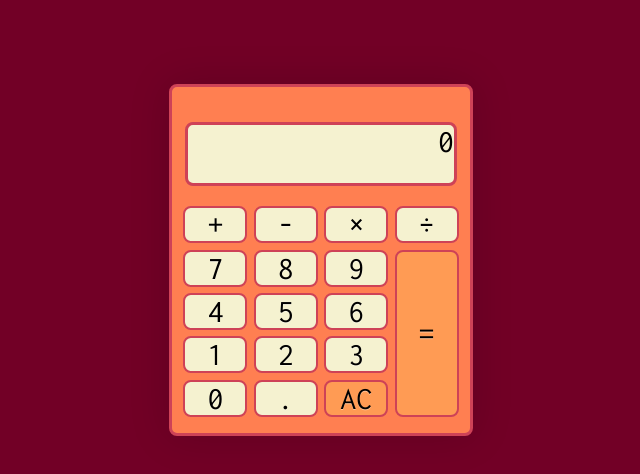
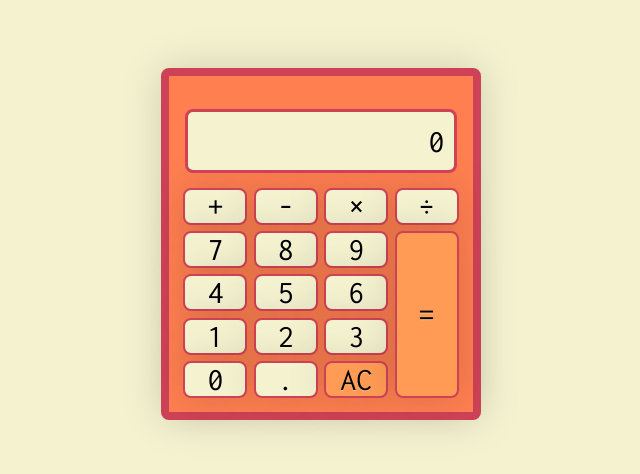
Before and after one commit to mkatenolan/calculator, a plain HTML site: page index.html in a window 1280 px wide. Shown: the part 156-630 px from the top of the page, without its empty margins (319-959 px from the left). Drawn offline with Linux system fonts and the light colour scheme.

Commit message:
Change style

```diff
--- a/stylesheet.css
+++ b/stylesheet.css
@@ -15,13 +15,14 @@ body {
   height:100vh;
   align-items:center;
   justify-content:center;
-  background-color:#720026;
+  background-color:#f5f2d0;
   font-family:'Inconsolata', monospace;
 }
 
 .calculator {
   border-radius:8px;
   border-style:solid;
+  border-width: 0.5em;
   border-color:#CE4257;
   background-color:#FF7F51;
   box-shadow:0 0 40px 0px rgba(0, 0, 0, 0.15);
@@ -29,11 +30,10 @@ body {
   flex-wrap:wrap;
   justify-content: center;
   align-items:center;
-  max-width:19em;
+  max-width:20em;
   height:22em;
   margin-left:auto;
   margin-right:auto;
-  margin-top:2em;
 }
 
 button {
@@ -45,6 +45,7 @@ button {
   border-color:#CE4257;
   font-family:inherit;
   text-shadow: 0 1px rgba(255,255,255,.4);
+  box-shadow: 0 0 40px 0px rgba(0, 0, 0, 0.15);
 
 }
 
@@ -64,6 +65,7 @@ button:hover {
   border-color:#CE4257;
   font-size:2rem;
   font-color:#720026;
+  padding: 0.4em 0.3em 0 0;
 }
 
 .keys {
```
